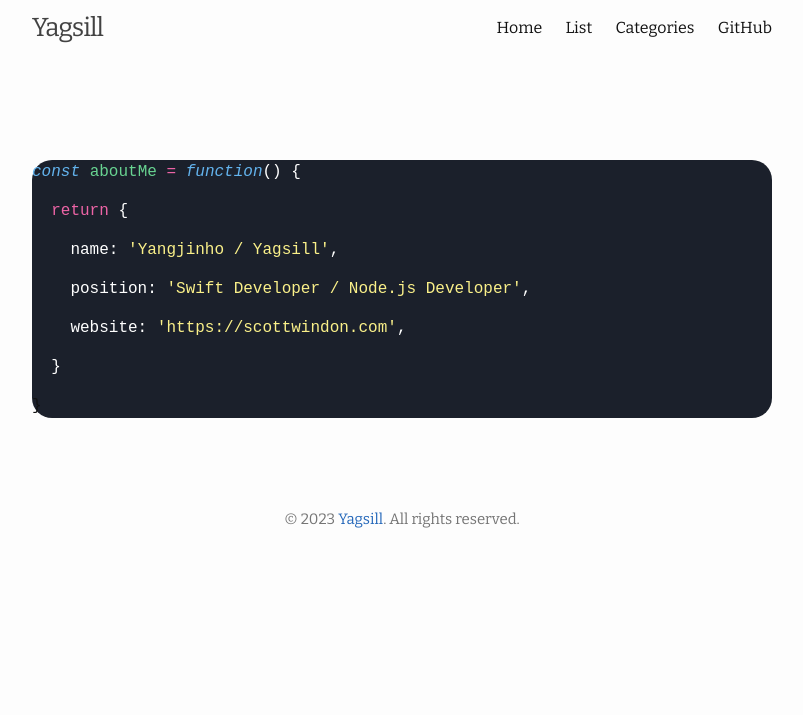
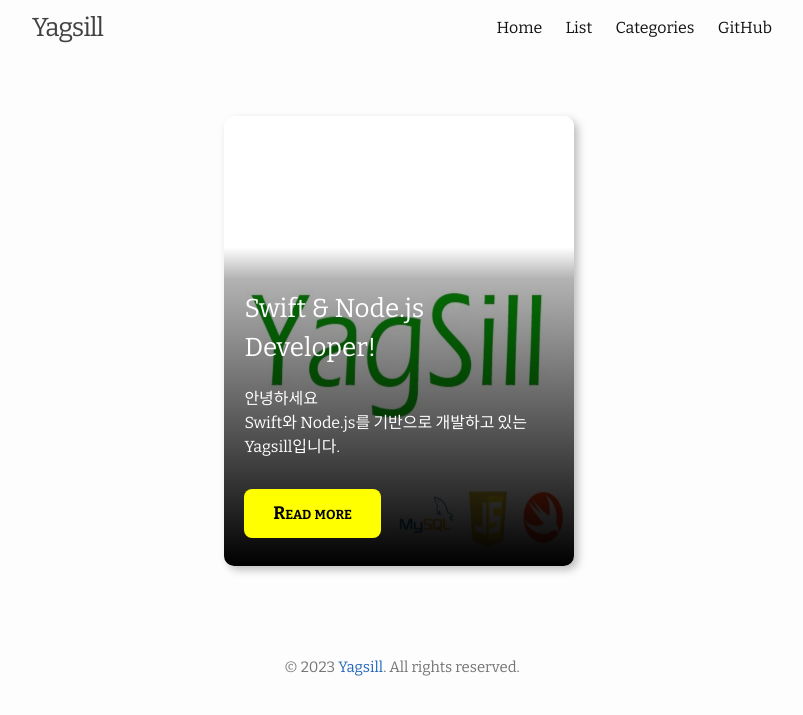
Before and after one commit to YangJinho0217/YagSill.github.io, a Jekyll site: the page built from about.md, in a window 1280 px wide. Shown: the top 715 px of the page, without its empty margins (238-1041 px from the left). Built offline with Jekyll 4.4.1, drawn with Linux system fonts in a browser that asks for light colours; some of the changed lines change nothing that is shown.

Commit message:
no message

```diff
--- a/_config.yml
+++ b/_config.yml
@@ -17,7 +17,7 @@
 author: Yous
 description: Minimal, responsive Jekyll theme for hackers.
 baseurl: "/whiteglass" # the subpath of your site, e.g. /blog
-url: "https://yangjinho0217.github.io" # the base hostname & protocol for your site, e.g. http://example.com
+url: "https://YangJinho0217.github.io" # the base hostname & protocol for your site, e.g. http://example.com
 lang: en
 timezone: UTC
 exclude:
--- a/about.md
+++ b/about.md
@@ -4,25 +4,206 @@
 permalink: /about/
 ---
 
-<div style="font-family : 'Roboto Mono', monospace; background-color : #1B202B; border-radius : 20px;">
-  <div class="">
-    <div class="" style="width:auto;">
-        <div class="">
-            <div class=""></div><div class=""></div><div class=""></div>
-        </div>
-        <div>
-            <p style="margin-top : 10%; border-radius : 10px;">
-            <em class="text-blue-400" style="color : #63b3ed">const</em>
-            <span class="text-green-400" style="color : #68d391">aboutMe</span>
-            <span class="text-pink-500" style="color : #ed64a6">=</span>
-            <em class="text-blue-400" style="color : #63b3ed">function</em><span style="color : white;">() {</span></p>
-            <p>&nbsp;&nbsp;<span class="text-pink-500" style="color : #ed64a6">return</span> <span style="color : white;">{</span></p>
-            <p>&nbsp;&nbsp;&nbsp;&nbsp;<span style="color : white;">name:</span> <span class="text-yellow-300" style="color : #faf089">'Yangjinho / Yagsill'</span><span style="color : white;">,</span></p>
-            <p>&nbsp;&nbsp;&nbsp;&nbsp;<span style="color : white;">position:</span> <span class="text-yellow-300" style="color : #faf089">'Swift Developer / Node.js Developer'</span><span style="color : white;">,</span></p>
-            <p>&nbsp;&nbsp;&nbsp;&nbsp;<span style="color : white;">website:</span> <span class="text-yellow-300" style="color : #faf089">'<a href="https://scottwindon.com" target="_blank" class="text-yellow-300 hover:underline focus:border-none" style="color : #faf089">https://scottwindon.com</a>'</span><span style="color : white;">,</span></p>
-            <p>&nbsp;&nbsp;<span style="color : white;">}</span></p>
-            <p>}</p>
-        </div>
+<style>
+
+.flow > * + * {
+  margin-top: var(--flow-space, 1em);
+}
+
+ /* CARD COMPONENT */
+
+.card {
+  position : relative;
+  display: grid;
+  left : 26%;
+  place-items: center;
+  width: 80vw;
+  max-width: 21.875rem;
+  height: 28.125rem;
+  overflow: hidden;
+  border-radius: 0.625rem;
+  box-shadow: 0.25rem 0.25rem 0.5rem rgba(0, 0, 0, 0.25);
+}
+
+/* PC , 테블릿 가로 (해상도 768px ~ 1023px)*/
+@media all and (min-width:768px) and (max-width:1023px) {
+  .card {
+    left : 26%;
+  }
+}
+
+/* 테블릿 세로 (해상도 768px ~ 1023px)*/
+@media all and (min-width:768px) and (max-width:1023px) {
+}
+
+/* 모바일 가로, 테블릿 세로 (해상도 480px ~ 767px)*/
+@media all and (min-width:480px) and (max-width:767px) {
+}
+
+/* 모바일 가로, 테블릿 세로 (해상도 ~ 479px)*/
+@media all and (max-width:479px) {
+  .card {
+    left : 7%;
+  }
+}
+
+.card > * {
+  grid-column: 1 / 2;
+  grid-row: 1 / 2;
+}
+
+.card__background {
+  object-fit: cover;
+  max-width: 100%;
+  height: 100%;
+}
+
+.card__content {
+  --flow-space: 0.9375rem;
+  display: flex;
+  flex-direction: column;
+  justify-content: space-between;
+  align-self: flex-end;
+  height: 55%;
+  padding: 12% 1.25rem 1.875rem;
+  background: linear-gradient(
+    180deg,
+    hsla(0, 0%, 0%, 0) 0%,
+    hsla(0, 0%, 0%, 0.3) 10%,
+    hsl(0, 0%, 0%) 100%
+  );
+}
+
+.card__content--container {
+  --flow-space: 1.25rem;
+}
+
+.card__title {
+  color : white;
+  position: relative;
+  width: fit-content;
+  width: -moz-fit-content; /* Prefijo necesario para Firefox  */
+}
+.card__description {
+  color : white;
+}
+
+.card__title::after {
+  content: "";
+  position: absolute;
+  height: 0.3125rem;
+  width: calc(100% + 1.25rem);
+  bottom: calc((1.25rem - 0.5rem) * -1);
+  left: -1.25rem;
+  background-color: var(--brand-color);
+}
+
+.card__button {
+  padding: 0.75em 1.6em;
+  width: fit-content;
+  width: -moz-fit-content; /* Prefijo necesario para Firefox  */
+  font-variant: small-caps;
+  font-weight: bold;
+  border-radius: 0.45em;
+  border: none ;
+  background-color: yellow;
+  font-family: var(--font-title);
+  font-size: 1.125rem;
+  color : black;
+}
+
+.card__button:focus {
+  outline: 2px solid black;
+  outline-offset: -5px;
+}
+
+@media (any-hover: hover) and (any-pointer: fine) {
+  .card__content {
+    transform: translateY(62%);
+    transition: transform 500ms ease-out;
+    transition-delay: 500ms;
+  }
+
+  .card__title::after {
+    opacity: 0;
+    transform: scaleX(0);
+    transition: opacity 1000ms ease-in, transform 500ms ease-out;
+    transition-delay: 500ms;
+    transform-origin: right;
+  }
+
+  .card__background {
+    transition: transform 500ms ease-in;
+  }
+
+  .card__content--container > :not(.card__title),
+  .card__button {
+    opacity: 0;
+    transition: transform 500ms ease-out, opacity 500ms ease-out;
+  }
+
+  .card:hover,
+  .card:focus-within {
+    transform: scale(1.05);
+    transition: transform 500ms ease-in;
+  }
+
+  .card:hover .card__content,
+  .card:focus-within .card__content {
+    transform: translateY(0);
+    transition: transform 500ms ease-in;
+  }
+
+  .card:focus-within .card__content {
+    transition-duration: 0ms;
+  }
+
+  .card:hover .card__background,
+  .card:focus-within .card__background {
+    transform: scale(1.3);
+  }
+
+  .card:hover .card__content--container > :not(.card__title),
+  .card:hover .card__button,
+  .card:focus-within .card__content--container > :not(.card__title),
+  .card:focus-within .card__button {
+    opacity: 1;
+    transition: opacity 500ms ease-in;
+    transition-delay: 1000ms;
+  }
+
+  .card:hover .card__title::after,
+  .card:focus-within .card__title::after {
+    opacity: 1;
+    transform: scaleX(1);
+    transform-origin: left;
+    transition: opacity 500ms ease-in, transform 500ms ease-in;
+    transition-delay: 500ms;
+  }
+}
+</style>
+
+<script>
+function target() {
+  location.href = "http://127.0.0.1:4000/whiteglass/"
+}
+</script>
+
+<article class="card">
+  <img
+    class="card__background"
+    src="../assets/Yagsill.png"
+    alt="Photo of Cartagena's cathedral at the background and some colonial style houses"
+    width="1920"
+    height="2193"
+  />
+  <div class="card__content | flow">
+    <div class="card__content--container | flow">
+      <h3 class="card__title">Swift & Node.js Developer!</h3>
+      <p class="card__description">
+        안녕하세요<br>Swift와 Node.js를 기반으로 개발하고 있는 Yagsill입니다.
+      </p>
     </div>
+    <button class="card__button" onclick="target()">Read more</button>
   </div>
-</div>
+</article>
```
Also changed, not shown: assets/Yagsill.png (added).
